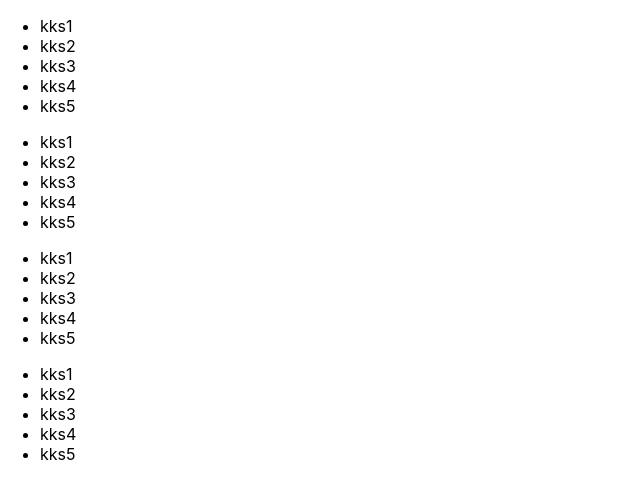
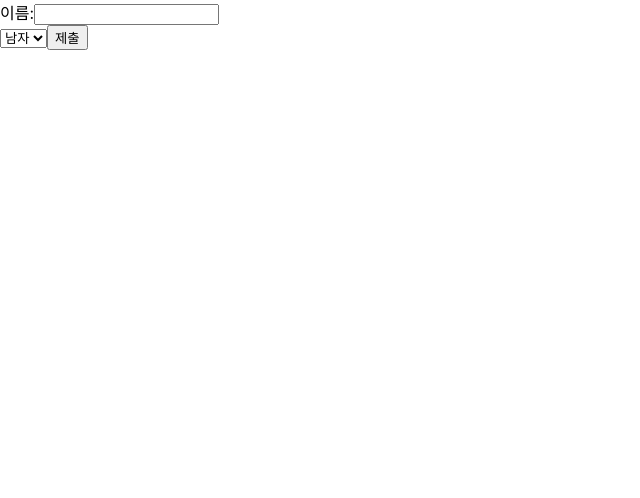
Before and after one commit to drather/react-study, a React (Create React App) app: page / in a window 1280 px wide. Shown: the top 498 px of the page, without its empty margins (0-640 px from the left). Built offline with nearby package versions, Linux system fonts and the light colour scheme.

Commit message:
ch11: form

```diff
--- /dev/null
+++ b/src/ch11/SignUp.jsx
@@ -0,0 +1,41 @@
+import React, { useState} from "react";
+
+function SignUp(props) {
+    const [name, setName] = useState("");
+    const [gender, setGender] = useState("남자");
+
+    const handleChangeName = (event) => {
+        setName(event.target.value);
+    };
+
+    const handleChangeGender = (event) => {
+        setGender(event.target.value);
+    };
+
+    const handleSubmit = (event) => {
+        alert(`이름: ${name} / 성별: ${gender}`);
+        event.preventDefault();
+    };
+
+    return (
+        <form onSubmit={handleSubmit}>
+            <label>
+                이름:
+                <input type="text" value={name} onChange={handleChangeName} />
+            </label>
+            <br/>
+
+            <label>
+                <select value={gender} onChange={handleChangeGender}>
+                    <option value="남자">남자</option>
+                    <option value="여자">여자</option>
+                </select>
+            </label>
+
+
+            <button type="submit">제출</button>
+        </form>
+    );
+}
+
+export default SignUp;
--- a/src/index.js
+++ b/src/index.js
@@ -21,6 +21,7 @@
 import AttendanceBookWithKey from './ch10/AttendanceBook';
 import AttendanceBookWithKeyFormattedString from './ch10/AttendanceBook';
 import AttendanceBookWithKeyIndex from './ch10/AttendanceBook';
+import SignUp from './ch11/SignUp';
 
 
 // ch04
@@ -77,12 +78,21 @@
 // )
 
 //ch10
+// ReactDOM.render(
+//   <React.StrictMode>
+//     <AttendanceBookWithoutKey/>
+//     <AttendanceBookWithKey/>
+//     <AttendanceBookWithKeyFormattedString/>
+//     <AttendanceBookWithKeyIndex/>
+//   </React.StrictMode>,
+//   document.getElementById('root')
+// );
+
+
+//ch11
 ReactDOM.render(
   <React.StrictMode>
-    <AttendanceBookWithoutKey/>
-    <AttendanceBookWithKey/>
-    <AttendanceBookWithKeyFormattedString/>
-    <AttendanceBookWithKeyIndex/>
+    <SignUp/>
   </React.StrictMode>,
   document.getElementById('root')
 );
```
